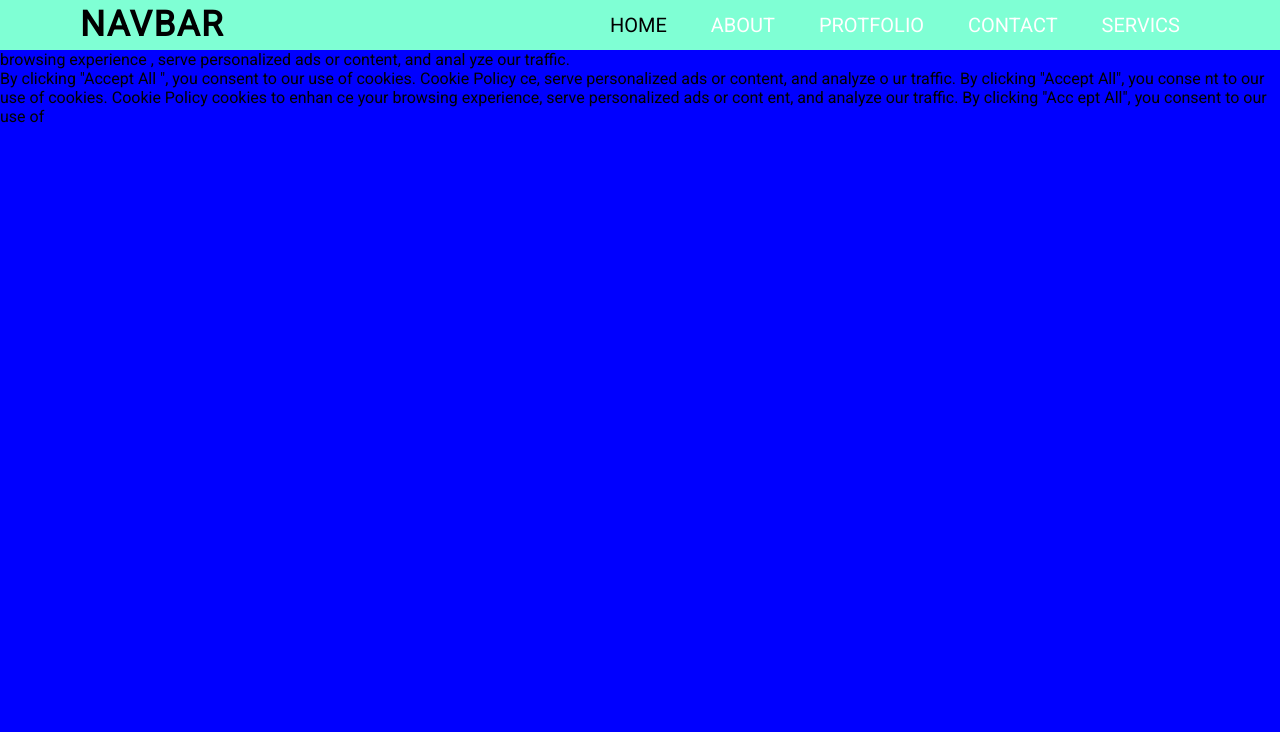
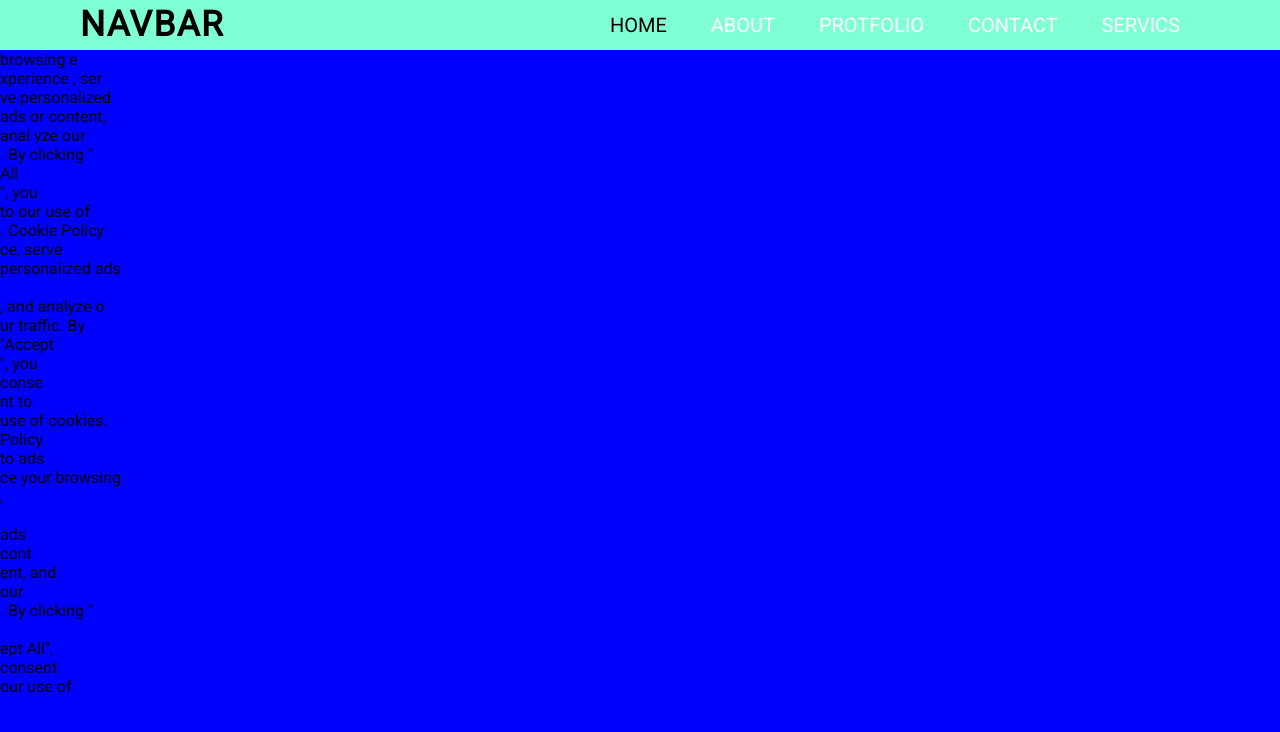
Before and after one commit to Omega-twig/navbar, a plain HTML site: page index.html in a window 1280 px wide. Drawn offline with Linux system fonts and the light colour scheme.

Commit message:
Update index.html

```diff
--- a/index.html
+++ b/index.html
@@ -27,15 +27,15 @@
                 <li><a href="">servics</a></li>
             </ul>
     </nav>
-    <p>browsing experience
-        , serve personalized ads or content, and anal
-        yze our traffic. By clicking "Accept All
-        ", you consent to our use of cookies. Cookie Policy
-        ce, serve personalized ads or content, and analyze o
-        ur traffic. By clicking "Accept All", you conse
-        nt to our use of cookies. Cookie Policy cookies to enhan
-        ce your browsing experience, serve personalized ads or cont
-        ent, and analyze our traffic. By clicking "Acc
-        ept All", you consent to our use of</p>
+    <p>browsing e<br>xperience
+        , ser<br>ve personalized<br> ads or content, <br> anal
+        yze our <br>. By clicking "<br> All
+    <br>    ", you <br> to our use of <br>. Cookie Policy<br>
+        ce, serve<br> personalized ads <br> <br>, and analyze o
+     <br>   ur traffic. By <br> "Accept <br>", you<br> conse
+    <br>    nt to <br> use of cookies. <br> Policy <br> to ads
+    <br>    ce your browsing <br>, <br> <br> ads <br> cont
+      <br>  ent, and <br> our <br>. By clicking "<br>
+       <br> ept All", <br> consent <br> our use of</p>
 </body>
 </html>
```
